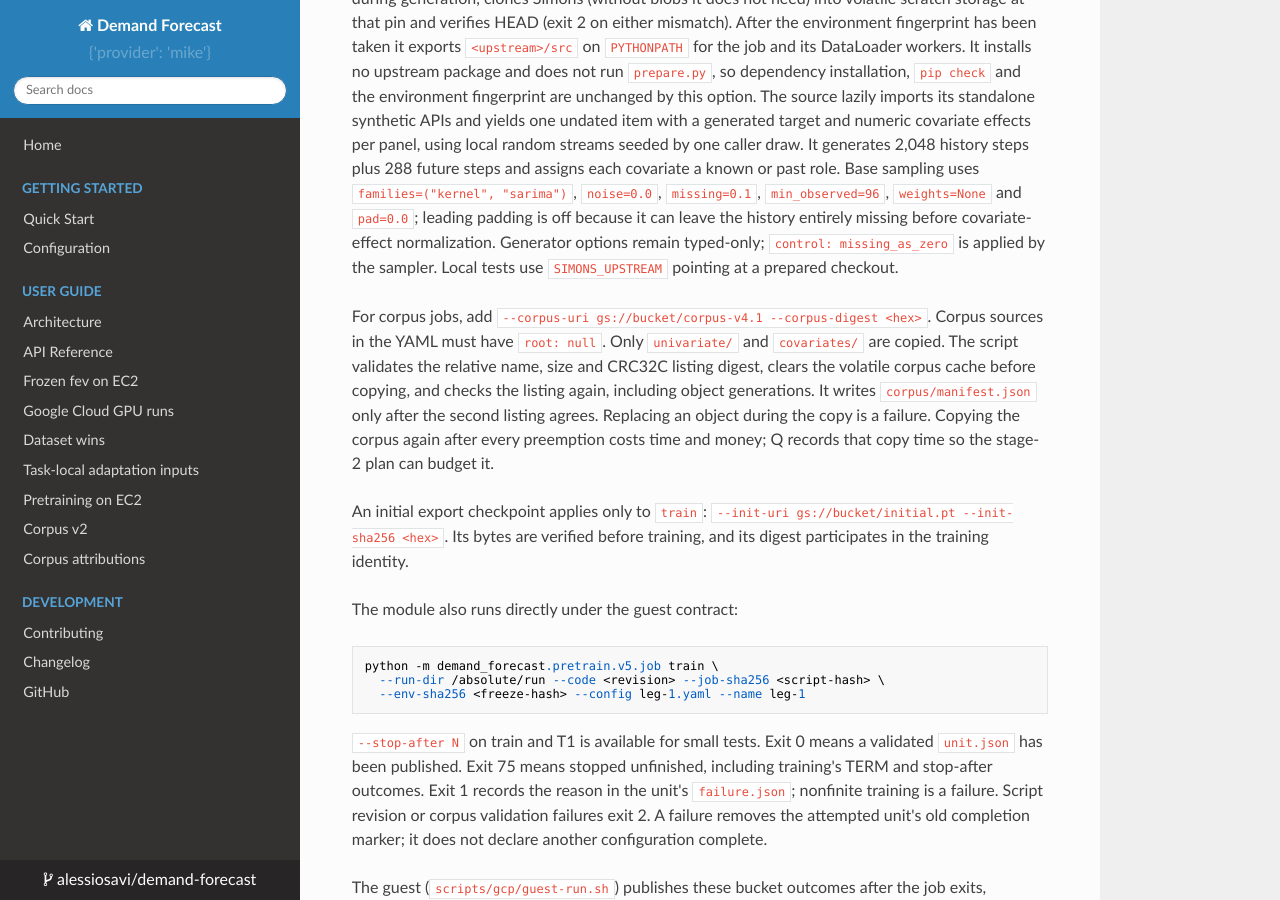
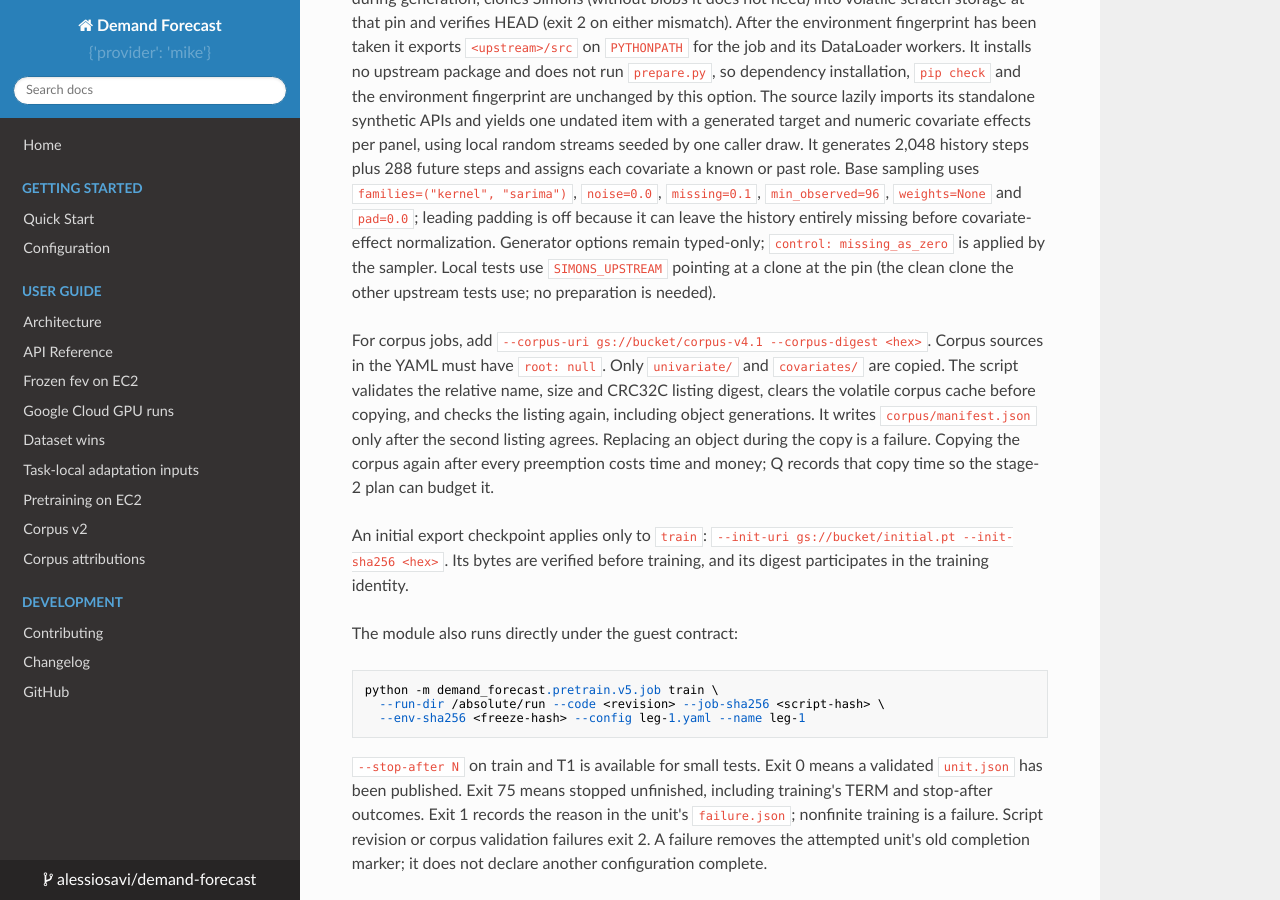
Before and after one commit to alessiosavi/demand-forecast, an MkDocs documentation site: the page built from docs/v5-training.md, in a window 1280 px wide and 900 px high, scrolled down 867 px. Built offline with MkDocs 1.6.1, drawn with Linux system fonts in a browser that asks for light colours; nearby versions of some CDN libraries.

Commit message:
test(v5): the upstream source tests do not depend on what was imported before
Other suites import a patched copy of the upstream package into the same
process. The fixture took whichever copy was already loaded and then failed
its own checks, so a whole-suite run with SIMONS_UPSTREAM set lost exactly the
tests that exercise the source. It now takes every module of the package out
for the test and puts them back afterwards, and it accepts the same clean clone
the other upstream tests use instead of asking for a prepared one.

```diff
--- a/docs/v5-training.md
+++ b/docs/v5-training.md
@@ -50,7 +50,8 @@ Base sampling uses `families=("kernel", "sarima")`, `noise=0.0`, `missing=0.1`,
 `min_observed=96`, `weights=None` and `pad=0.0`; leading padding is off because it
 can leave the history entirely missing before covariate-effect normalization.
 Generator options remain typed-only; `control: missing_as_zero` is applied by
-the sampler. Local tests use `SIMONS_UPSTREAM` pointing at a prepared checkout.
+the sampler. Local tests use `SIMONS_UPSTREAM` pointing at a clone at the pin (the clean clone the
+other upstream tests use; no preparation is needed).
 
 For corpus jobs, add `--corpus-uri gs://bucket/corpus-v4.1 --corpus-digest <hex>`.
 Corpus sources in the YAML must have `root: null`. Only `univariate/` and
```
Also changed, not shown: 1 other file.
